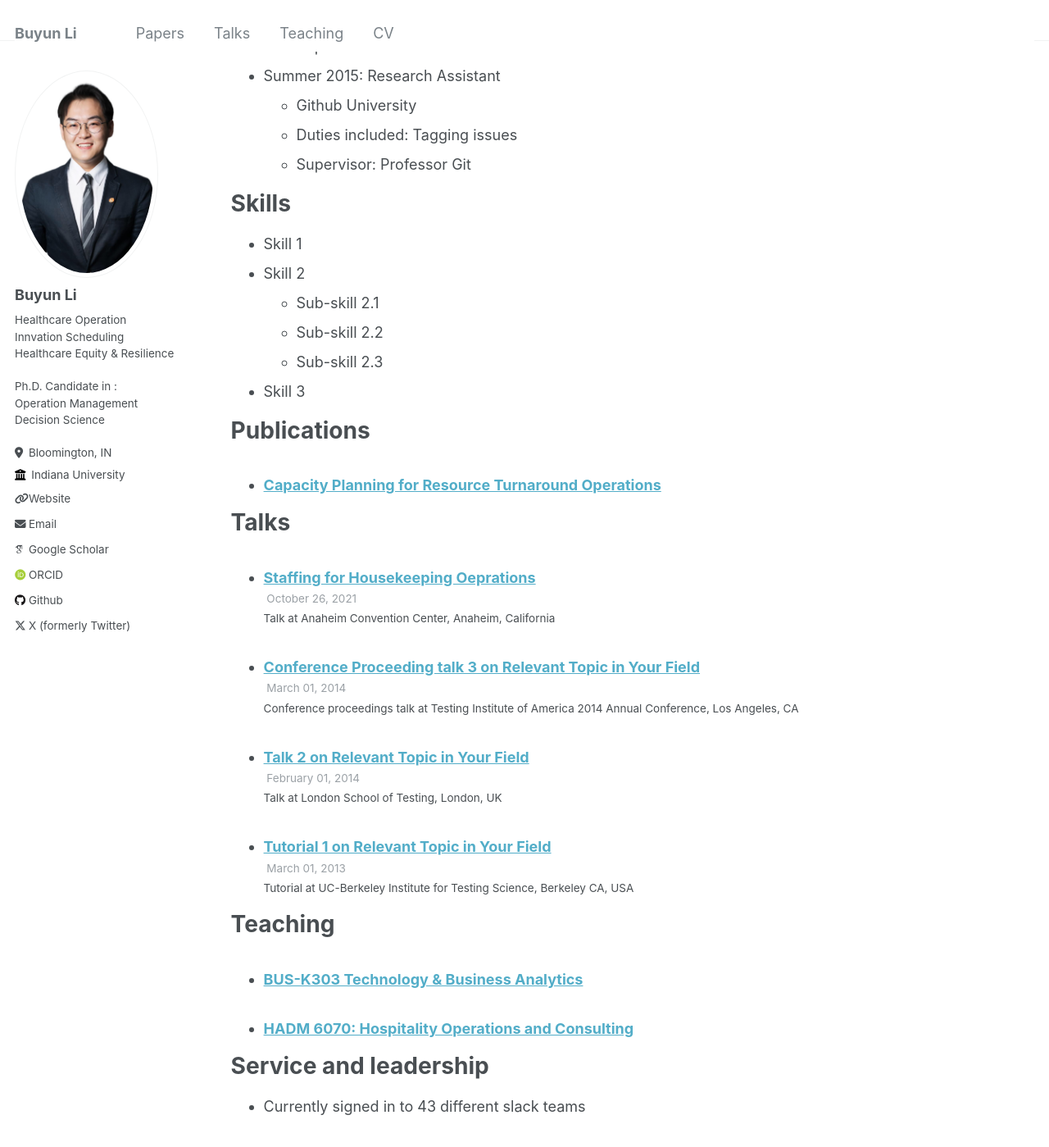
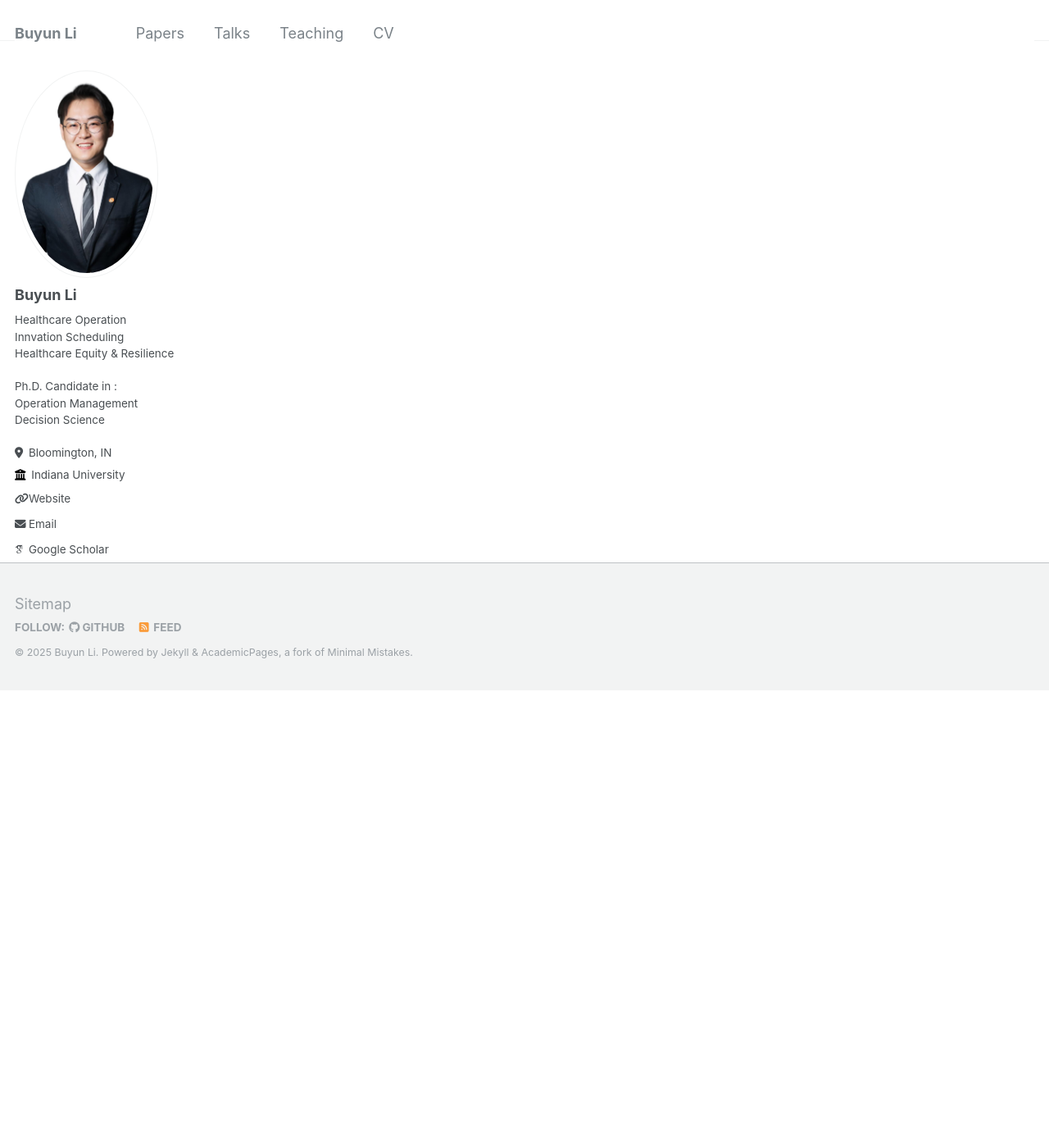
Before and after one commit to BuyunLi/BuyunLi.github.io, a Jekyll site: the page built from _pages/cv.md, in a window 1280 px wide and 1400 px high, scrolled down 558 px. Shown: the whole window at 82% size. Built offline with Jekyll 4.4.1, drawn with Linux system fonts in a browser that asks for light colours; some web fonts are replaced; our own code applies the rules of GitHub Pages for plain Markdown files; some of the changed text lies outside the part shown.

Commit message:
Update cv.md

```diff
--- a/_pages/cv.md
+++ b/_pages/cv.md
@@ -1,64 +1,6 @@
----
-layout: archive
-title: "CV"
+layout: redirected
 permalink: /cv/
-author_profile: true
-redirect_from:
-  - /resume
----
-
-{% include base_path %}
-
-Education
-======
-* Ph.D in Version Control Theory, GitHub University, 2018 (expected)
-* M.S. in Jekyll, GitHub University, 2014
-* B.S. in GitHub, GitHub University, 2012
-
-Work experience
-======
-* Spring 2024: Academic Pages Collaborator
-  * Github University
-  * Duties includes: Updates and improvements to template
-  * Supervisor: The Users
-
-* Fall 2015: Research Assistant
-  * Github University
-  * Duties included: Merging pull requests
-  * Supervisor: Professor Hub
-
-* Summer 2015: Research Assistant
-  * Github University
-  * Duties included: Tagging issues
-  * Supervisor: Professor Git
-
-Skills
-======
-* Skill 1
-* Skill 2
-  * Sub-skill 2.1
-  * Sub-skill 2.2
-  * Sub-skill 2.3
-* Skill 3
-
-Publications
-======
-  <ul>{% for post in site.publications reversed %}
-    {% include archive-single-cv.html %}
-  {% endfor %}</ul>
-
-Talks
-======
-  <ul>{% for post in site.talks reversed %}
-    {% include archive-single-talk-cv.html  %}
-  {% endfor %}</ul>
-
-Teaching
-======
-  <ul>{% for post in site.teaching reversed %}
-    {% include archive-single-cv.html %}
-  {% endfor %}</ul>
-
-Service and leadership
-======
-* Currently signed in to 43 different slack teams
+title: CV
+nav: true
+nav_order: 4
+redirect_to: /files/Buyun Li_CV.pdf
```
